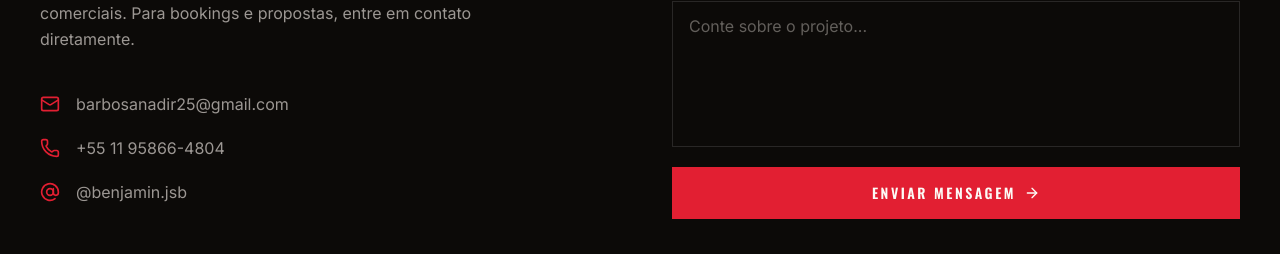
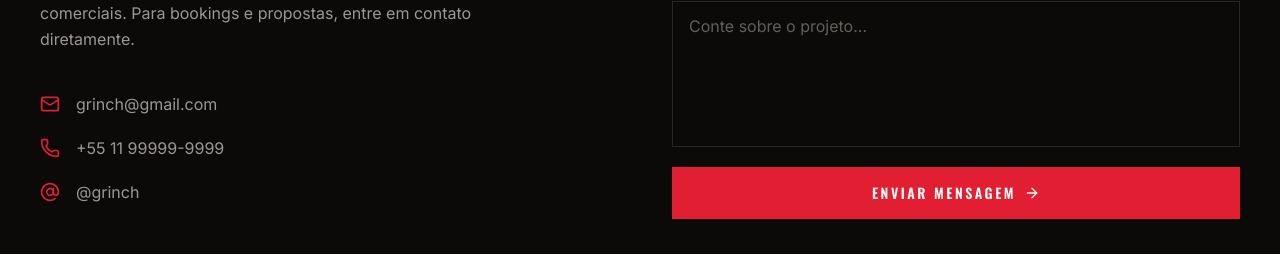
Before and after one commit to SiteBenjaminJesus/modeloportfolio, a Next.js app: page / in a window 1280 px wide. Shown: the part 6796-7050 px from the top of the page. Built offline with nearby package versions, Linux system fonts and the light colour scheme.

Commit message:
Update contact information in contact.tsx

```diff
--- a/components/contact.tsx
+++ b/components/contact.tsx
@@ -31,18 +31,18 @@ export function Contact() {
 
             <div className="mt-10 space-y-5">
               <a
-                href="mailto:barbosanadir25@gmail.com"
+                href="mailto:grinch@gmail.com"
                 className="flex items-center gap-4 text-muted-foreground transition-colors hover:text-foreground"
               >
                 <Mail className="h-5 w-5 text-accent" />
-                barbosanadir25@gmail.com
+                grinch@gmail.com
               </a>
               <a
-                href="tel:+551195866-4804"
+                href="tel:+5511999999999"
                 className="flex items-center gap-4 text-muted-foreground transition-colors hover:text-foreground"
               >
                 <Phone className="h-5 w-5 text-accent" />
-                +55 11 95866-4804
+                +55 11 99999-9999
               </a>
               <a
                 href="https://instagram.com"
@@ -51,7 +51,7 @@ export function Contact() {
                 className="flex items-center gap-4 text-muted-foreground transition-colors hover:text-foreground"
               >
                 <AtSign className="h-5 w-5 text-accent" />
-                @benjamin.jsb
+                @grinch
               </a>
             </div>
           </div>
```
